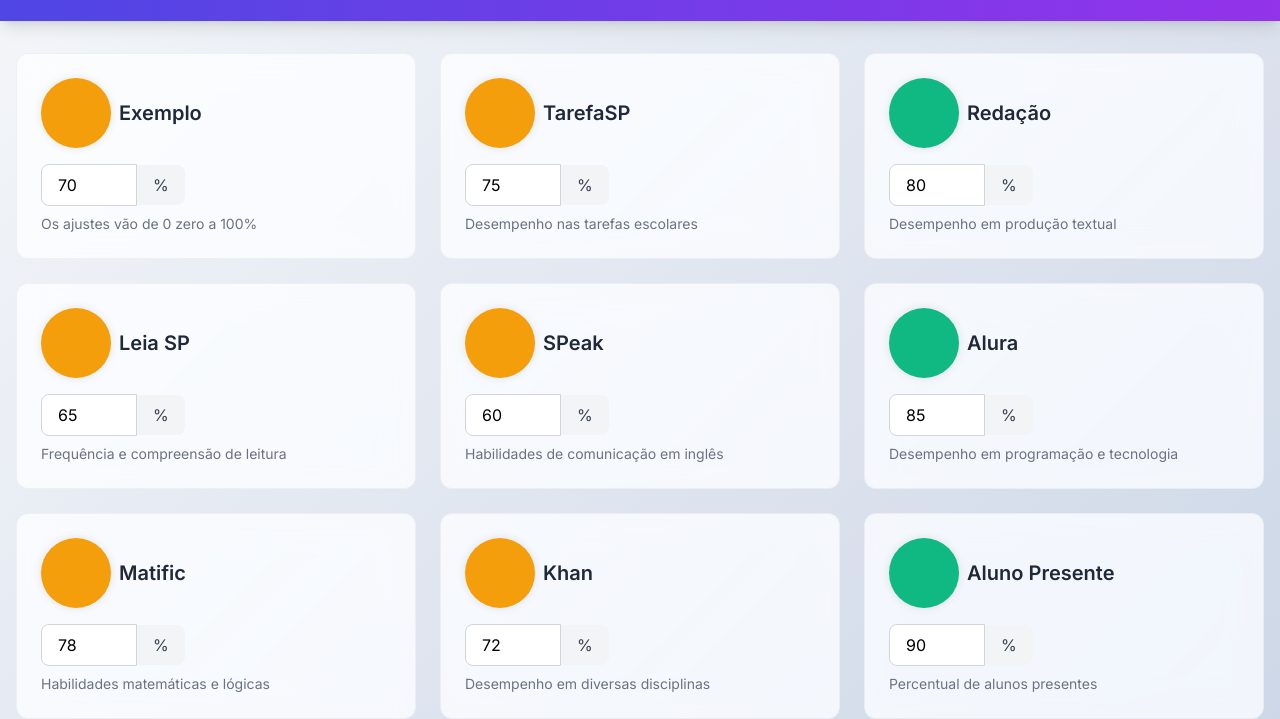
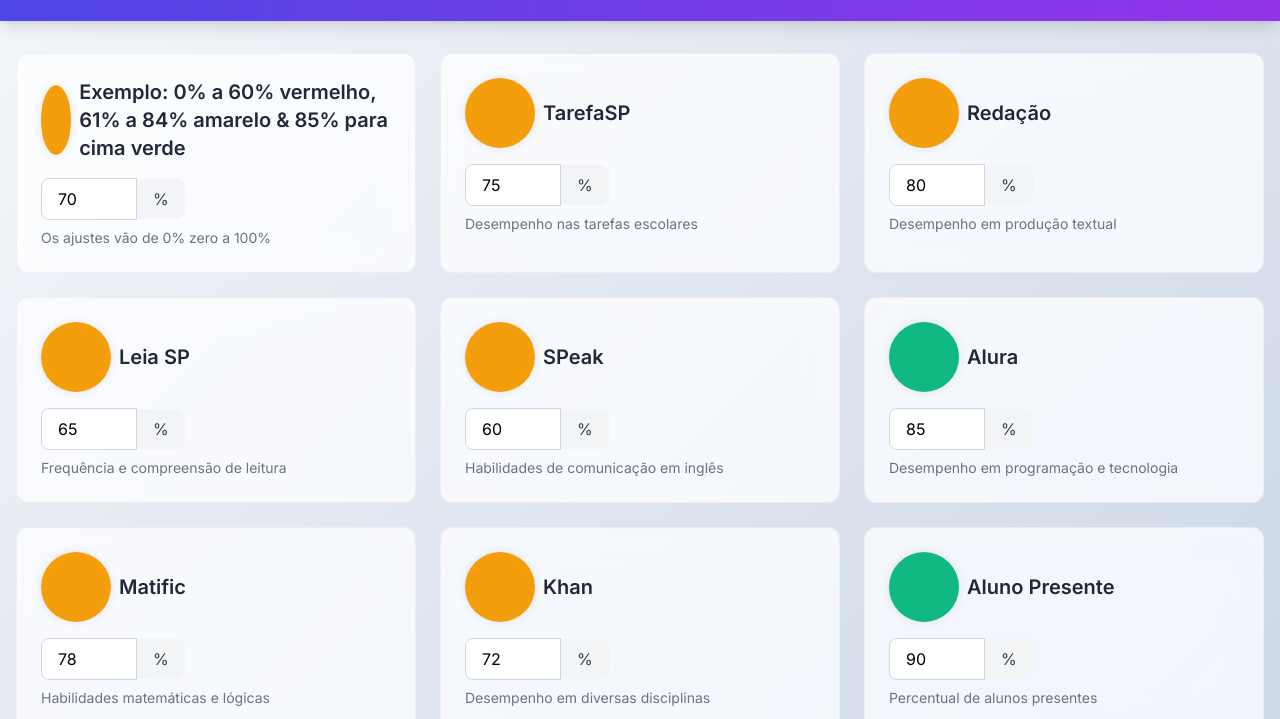
Before and after one commit to PNE-DE-CAI/painel-escolar, a plain HTML site: page index.html in a window 1280 px wide. Shown: the part 119-838 px from the top of the page. Drawn offline with nearby package versions, Linux system fonts and the light colour scheme; no server answers.

Commit message:
Update index.html

```diff
--- a/index.html
+++ b/index.html
@@ -127,13 +127,13 @@
             <div class="card p-6">
                 <div class="flex items-center mb-4">
                     <div class="traffic-light" id="elefante-light"></div>
-                    <h3 class="text-xl font-semibold text-gray-800">Exemplo</h3>
+                    <h3 class="text-xl font-semibold text-gray-800">Exemplo: 0% a 60% vermelho,  61% a 84% amarelo & 85% para cima verde</h3>
                 </div>
                 <div class="flex items-center">
                     <input type="number" min="0" max="100" id="elefante-input" class="input-field w-24 px-4 py-2 border border-gray-300 rounded-l-lg focus:outline-none" readonly>
                     <span class="px-4 py-2 bg-gray-100 text-gray-700 rounded-r-lg">%</span>
                 </div>
-                <p class="mt-2 text-sm text-gray-500">Os ajustes vão de 0 zero a 100%</p>
+                <p class="mt-2 text-sm text-gray-500">Os ajustes vão de 0% zero a 100%</p>
             </div>
 
             <div class="card p-6">
@@ -456,9 +456,9 @@
                 input.addEventListener('input', function() {
                     const value = parseInt(this.value) || 0;
                     light.classList.remove('green', 'yellow', 'red');
-                    if (value >= 80) {
+                    if (value >= 85) {
                         light.classList.add('green');
-                    } else if (value >= 50) {
+                    } else if (value >= 60) {
                         light.classList.add('yellow');
                     } else {
                         light.classList.add('red');
```
